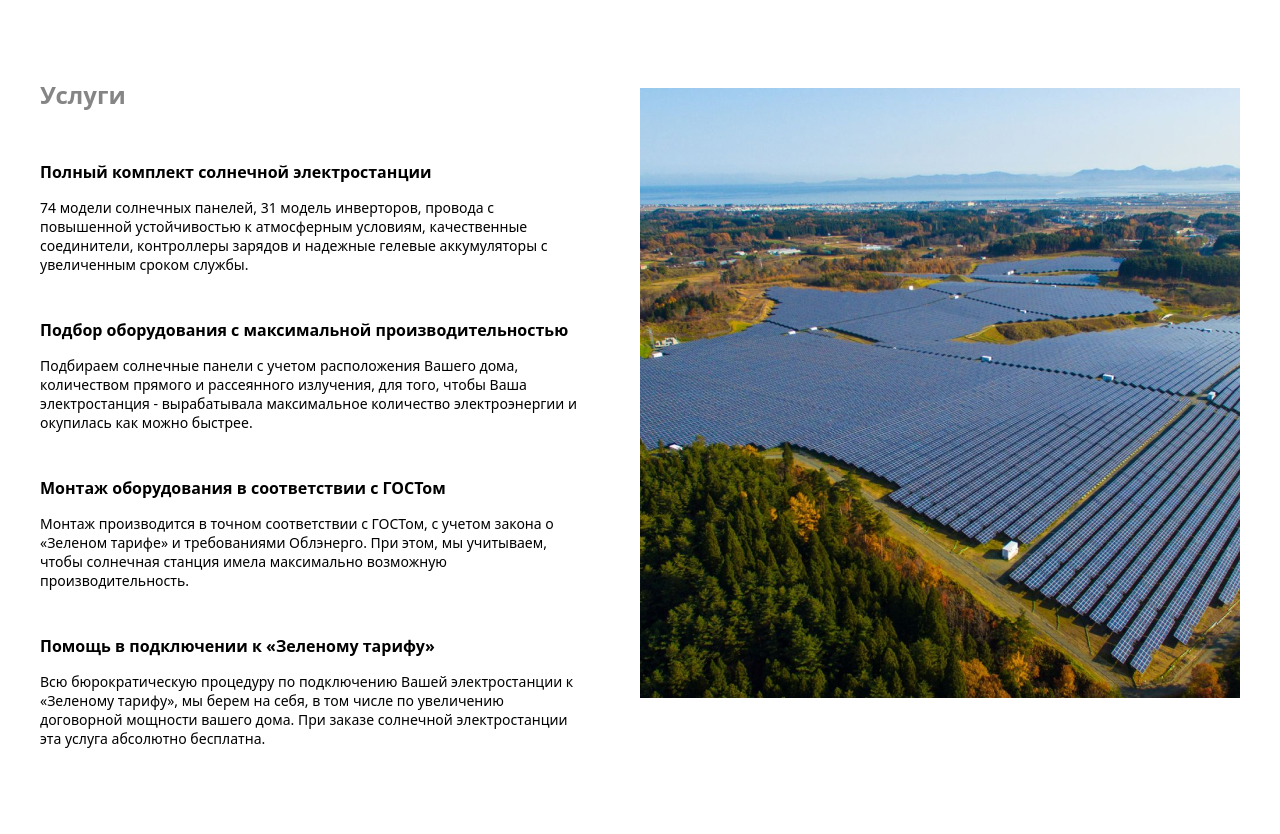
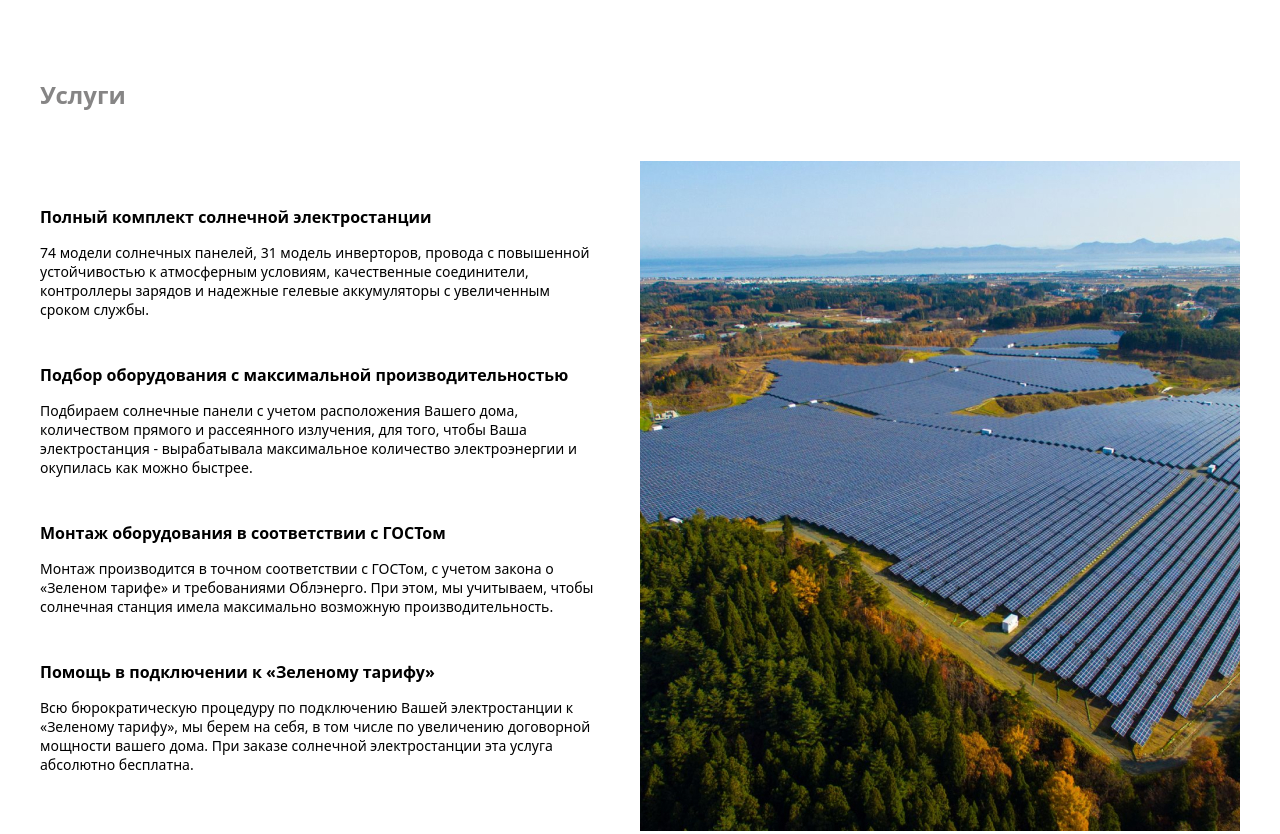
Before and after one commit to BlackMightyRavenDark/solar_exe, a plain HTML site: page index.html in a window 1280 px wide. Shown: the part 902-1736 px from the top of the page. Drawn offline with Linux system fonts and the light colour scheme.

Commit message:
Исправление и рефакторинг

```diff
--- a/index.html
+++ b/index.html
@@ -11,6 +11,7 @@
         <link href="https://fonts.googleapis.com/css2?family=Roboto:wght@400;700&display=swap" rel="stylesheet">
 
         <link rel="stylesheet" href="./styles/header.css">
+        <link rel="stylesheet" href="./styles/services.css">
         <link rel="stylesheet" href="./styles/main.css">
         <link rel="stylesheet" href="./styles/greenRate.css">
     </head>
@@ -50,12 +51,12 @@
             <div class="centering-container">
                 <div class="centered-wrapper">
                     <section>
+                        <div class="section-title">
+                            Услуги
+                        </div>
+
                         <div class="services">
-                            <div class="services__info">
-                                <div class="section-title">
-                                    Услуги
-                                </div>
-
+                            <div>
                                 <div class="info__block-title">
                                     Полный комплект солнечной электростанции
                                 </div>
@@ -89,8 +90,10 @@
                                 </p>
                             </div>
 
-                            <div class="services__picture">
+                            <div class="services__picture-wrapper">
+                                <div class="services__picture">
 
+                                </div>
                             </div>
                         </div>
                     </section>
--- a/styles/main.css
+++ b/styles/main.css
@@ -15,34 +15,3 @@
     font-weight: 700;
     color: rgba(134, 133, 133, 1);
 }
-
-.services {
-    display: flex;
-    justify-content: space-between;
-}
-
-.services__info {
-    width: 45%;
-}
-
-.info__block-title {
-    margin: 45px 0 15px 0;
-    font-weight: 700;
-}
-
-.services__picture {
-    width: 600px;
-    height: 670px;
-    background-image: url("./../images/services.jpg");
-    background-position-y: 60px;
-    overflow: hidden;
-    background-repeat: no-repeat;
-}
-
-p {
-    font-size: 14px;
-}
-
-.green-rate {
-    padding-top: 50px;
-}
--- /dev/null
+++ b/styles/services.css
@@ -0,0 +1,30 @@
+.services {
+    display: flex;
+    justify-content: space-between;
+    gap: 40px;
+}
+
+.info__block-title {
+    margin: 45px 0 15px 0;
+    font-weight: 700;
+}
+
+.services__picture-wrapper {
+    width: 600px;
+}
+
+.services__picture {
+    width: 600px;
+    height: 670px;
+    background-image: url("./../images/services.jpg");
+    overflow: hidden;
+    background-repeat: no-repeat;
+}
+
+p {
+    font-size: 14px;
+}
+
+.green-rate {
+    padding-top: 50px;
+}
```
